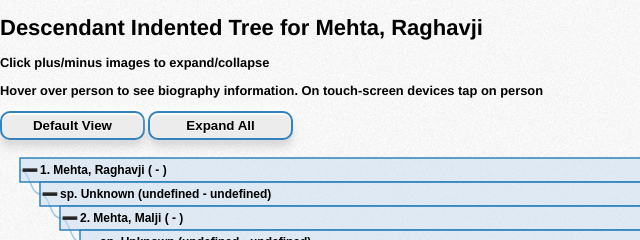
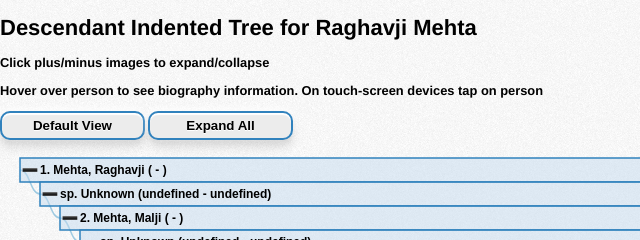
Before and after one commit to axelfoley7/axelfoley7.github.io, a plain HTML site: page index.html in a window 1280 px wide. Shown: the top 240 px of the page, 0-640 px from the left. Drawn offline with Linux system fonts and the light colour scheme.

Commit message:
Update index.html

```diff
--- a/index.html
+++ b/index.html
@@ -1,7 +1,7 @@
 <!DOCTYPE html>
 <html>
   <head>
-    <title>Descendant Indented Tree for Mehta, Raghavji</title>
+    <title>Descendant Indented Tree for Raghavji Mehta</title>
     <meta http-equiv="X-UA-Compatible" content="IE=Edge" />
     <meta http-equiv="Content-Type" content="text/html;charset=utf-8"/>
     <script type="text/javascript" src="js/d3/d3.min.js"></script>
@@ -13,7 +13,7 @@
   <body>
     <div id="body">
       <div id="start">
-       <h1>Descendant Indented Tree for Mehta, Raghavji</h1>
+       <h1>Descendant Indented Tree for Raghavji Mehta</h1>
       </div>
       <div id="chart">
       </div>
```
